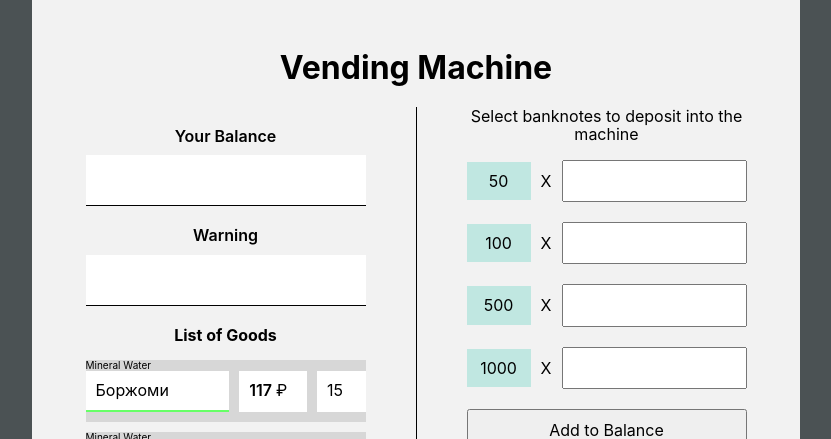
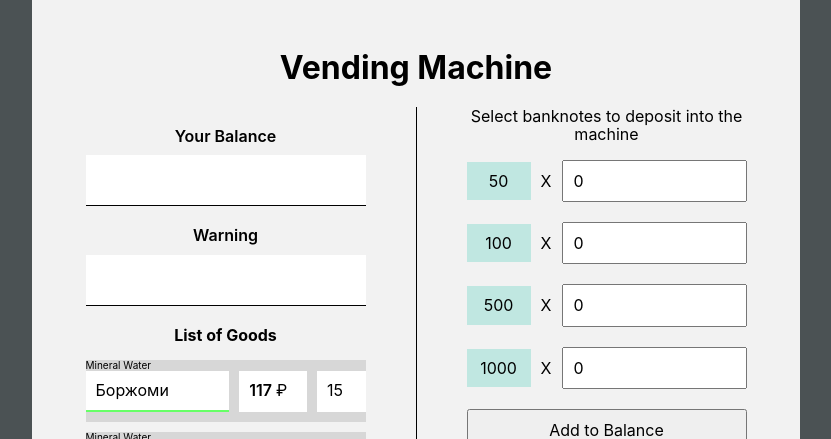
Before and after one commit to Andrew-Sparrow/renue-test, a React (Create React App) app: page / in a window 1280 px wide. Shown: the top 439 px of the page, without its empty margins (224-1055 px from the left). Built offline with nearby package versions, Linux system fonts and the light colour scheme.

Commit message:
verification for input field for amout baknotes was added

```diff
--- a/src/components/app/app.scss
+++ b/src/components/app/app.scss
@@ -82,6 +82,12 @@ $tablet-width: 768px;
     text-align: start;
     min-height: 30px;
     background-color: #fff;
+  }
+
+  &__error {
+    width: 185px;
+    color: #ff0000;
+    font-size: 10px;
   }
 
   span {
--- a/src/components/banknote/banknote.jsx
+++ b/src/components/banknote/banknote.jsx
@@ -1,10 +1,39 @@
-import React from 'react';
+import React, { useState } from 'react';
 
-export function Banknote({denomination}) {
+const invalidChars = [
+  "-",
+  "+",
+  "e",
+];
+
+export function Banknote({ denomination }) {
+  const [value, setValue] = useState(0);
+  const [errorText, setErrorText] = useState('');
+
+  function handleChangeInput(evt) {
+    const value = evt.target.value;
+
+    if (isNaN(value)) {
+      setErrorText('Enter only number');
+      setValue(0);
+    } else {
+      setValue(+evt.target.value);
+      setErrorText('');
+    }
+  }
+
   return (
     <div className='banknote'>
       <p className="denomination">{denomination}</p><span> X </span>
-      <input className='banknote__input' type="number" />
+      <div>
+        <input
+          className='banknote__input'
+          type="text"
+          onChange={handleChangeInput}
+          value={value}
+        ></input>
+        <p className="banknote__error">{errorText}</p>
+      </div>
     </div>
   );
 }
```
